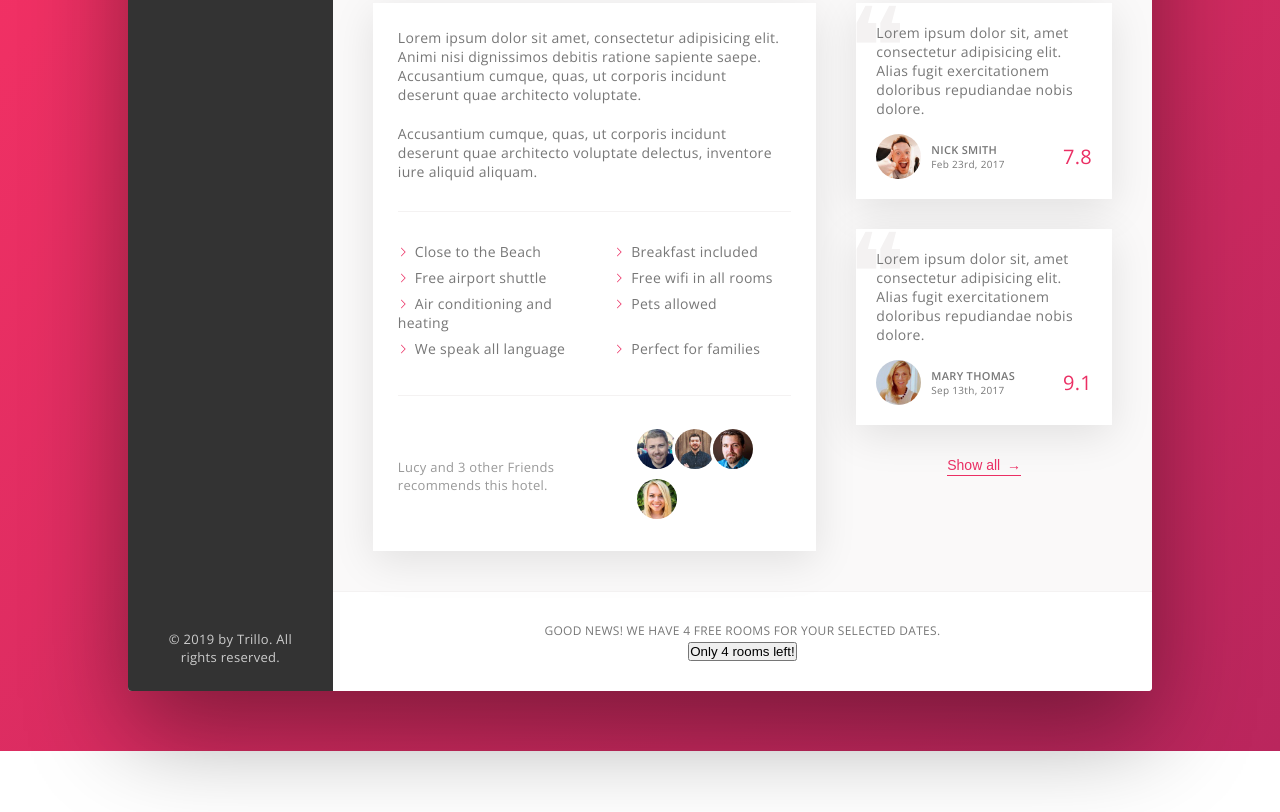
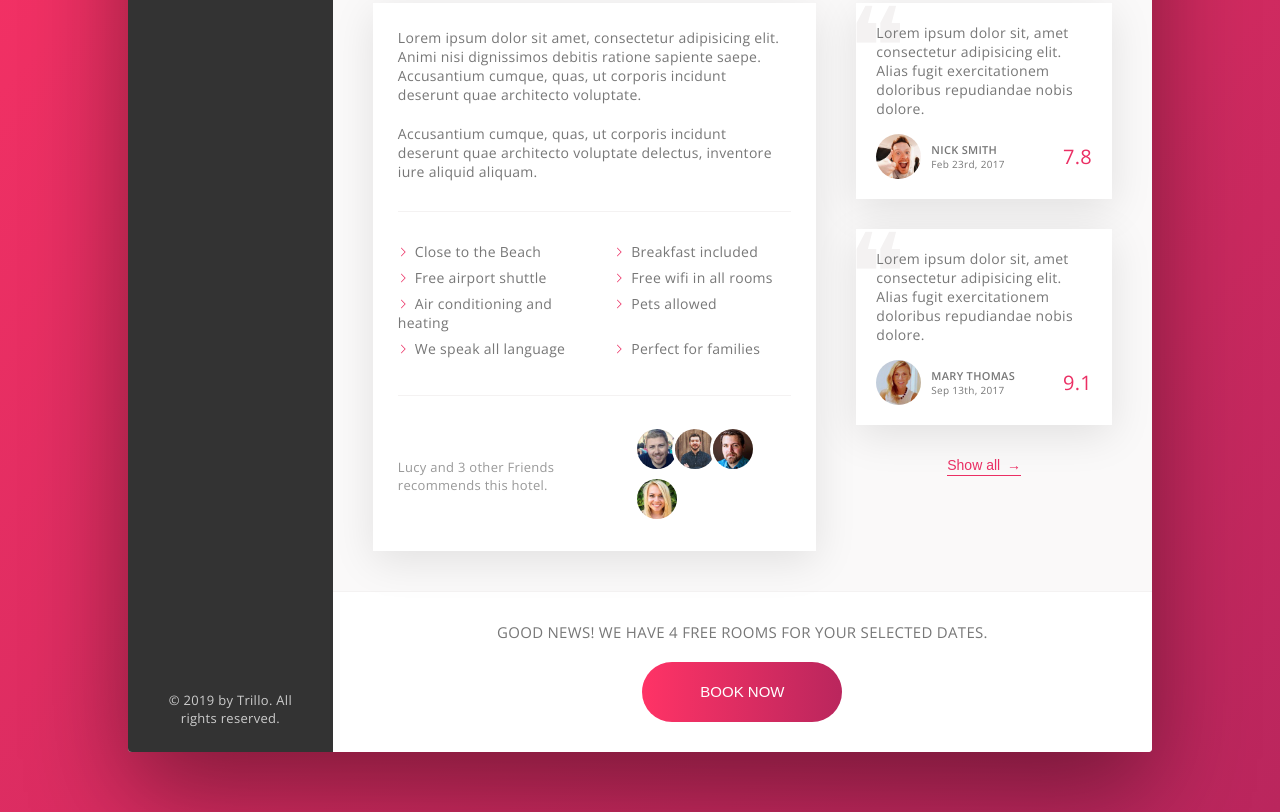
Before and after one commit to sonuram553/learning-css, a website: page index.html in a window 1280 px wide. Shown: the part 536-1348 px from the top of the page. Before the commit the page ends 1287 px from the top, so only its background shows below. Drawn offline with nearby package versions, Linux system fonts and the light colour scheme.

Commit message:
Complete cta section

```diff
--- a/index.html
+++ b/index.html
@@ -254,7 +254,12 @@
             </h2>
 
             <button class="btn">
-              Only 4 rooms left!
+              <span class="btn__visible">
+                Book Now
+              </span>
+              <span class="btn__hidden">
+                Only 4 rooms left!
+              </span>
             </button>
           </div>
         </main>
--- /dev/null
+++ b/sass/components/_btn.scss
@@ -0,0 +1,57 @@
+.btn {
+  margin-top: 2rem;
+  font-size: 1.5rem;
+  color: white;
+  border: none;
+  border-radius: 5rem;
+  font-weight: 300;
+  text-transform: uppercase;
+  border: 2rem;
+  overflow: hidden;
+  background: linear-gradient(
+    to right,
+    var(--color-primary-light),
+    var(--color-primary-dark)
+  );
+  width: 20rem;
+  height: 6rem;
+  display: inline-block;
+  cursor: pointer;
+  position: relative;
+
+  &:focus {
+    outline: none;
+  }
+
+  > * {
+    display: block;
+    text-align: center;
+    transition: all 0.12s ease-out;
+  }
+
+  &__hidden {
+    width: 100%;
+    position: absolute;
+    top: -0.8rem;
+    left: 50%;
+    transform: translate(-50%, -50%);
+  }
+
+  &:hover &__hidden {
+    transition: all 0.12s ease-in;
+    top: 50%;
+  }
+
+  &:hover &__visible {
+    transition: all 0.12s ease-in;
+    opacity: 0;
+  }
+
+  &:hover {
+    background: linear-gradient(
+      to left,
+      var(--color-primary-light),
+      var(--color-primary-dark)
+    );
+  }
+}
--- a/sass/components/_cta.scss
+++ b/sass/components/_cta.scss
@@ -4,7 +4,7 @@
 
   &__book-now {
     text-transform: uppercase;
-    font-size: 1.4rem;
+    font-size: 1.5rem;
     font-weight: 300;
   }
 }
--- a/sass/main.scss
+++ b/sass/main.scss
@@ -10,3 +10,4 @@
 @import "./components/recommend";
 @import "./components/review";
 @import "./components/cta";
+@import "./components/btn";
```
Also changed, not shown: css/styles.css.
